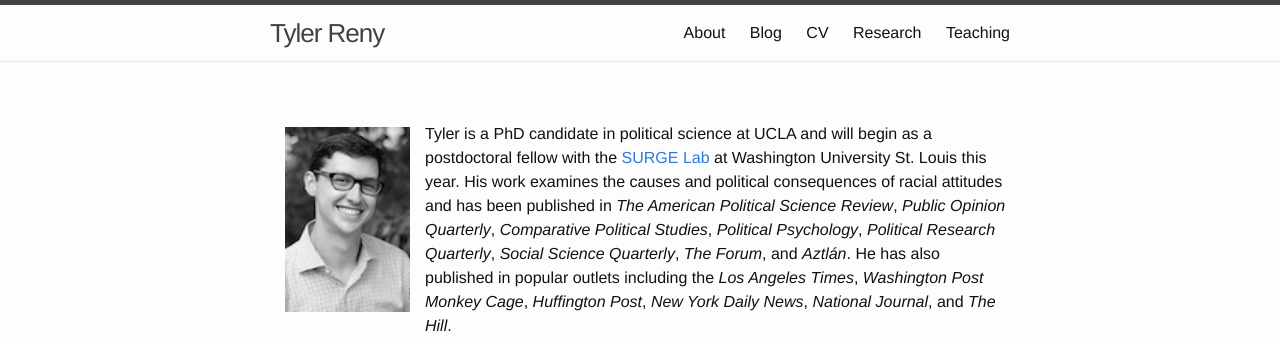
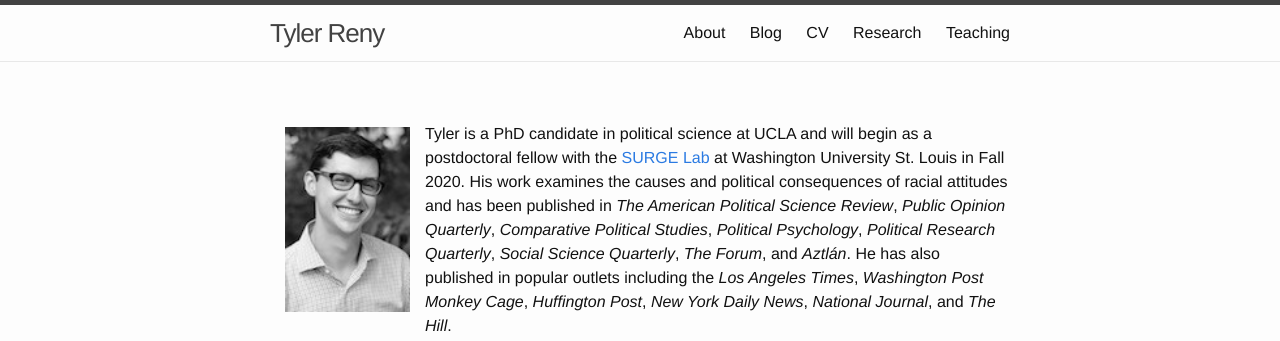
Before and after one commit to tylerreny/tylerreny.github.io, a Jekyll site: the page built from index.html, in a window 1280 px wide. Shown: the top 341 px of the page. Built offline with Jekyll 4.4.1, drawn with Linux system fonts in a browser that asks for light colours.

Commit message:
update homepage

```diff
--- a/index.html
+++ b/index.html
@@ -7,4 +7,4 @@ title:
   width="125" height="185"/>
 </section>
 
-Tyler is a PhD candidate in political science at UCLA and will begin as a postdoctoral fellow with the <a href="https://sites.wustl.edu/surgelab/">SURGE Lab</a> at Washington University St. Louis this year. His work examines the causes and political consequences of racial attitudes and has been published in <i>The American Political Science Review</i>, <i>Public Opinion Quarterly</i>, <i>Comparative Political Studies</i>,  <i>Political Psychology</i>, <i>Political Research Quarterly</i>, <i>Social Science Quarterly</i>, <i>The Forum</i>, and <i>Aztl&aacute;n</i>. He has also published in popular outlets including the <i>Los Angeles Times</i>, <i>Washington Post Monkey Cage</i>, <i>Huffington Post</i>, <i>New York Daily News</i>, <i>National Journal</i>, and <i>The Hill</i>.
+Tyler is a PhD candidate in political science at UCLA and will begin as a postdoctoral fellow with the <a href="https://sites.wustl.edu/surgelab/">SURGE Lab</a> at Washington University St. Louis in Fall 2020. His work examines the causes and political consequences of racial attitudes and has been published in <i>The American Political Science Review</i>, <i>Public Opinion Quarterly</i>, <i>Comparative Political Studies</i>,  <i>Political Psychology</i>, <i>Political Research Quarterly</i>, <i>Social Science Quarterly</i>, <i>The Forum</i>, and <i>Aztl&aacute;n</i>. He has also published in popular outlets including the <i>Los Angeles Times</i>, <i>Washington Post Monkey Cage</i>, <i>Huffington Post</i>, <i>New York Daily News</i>, <i>National Journal</i>, and <i>The Hill</i>.
```
